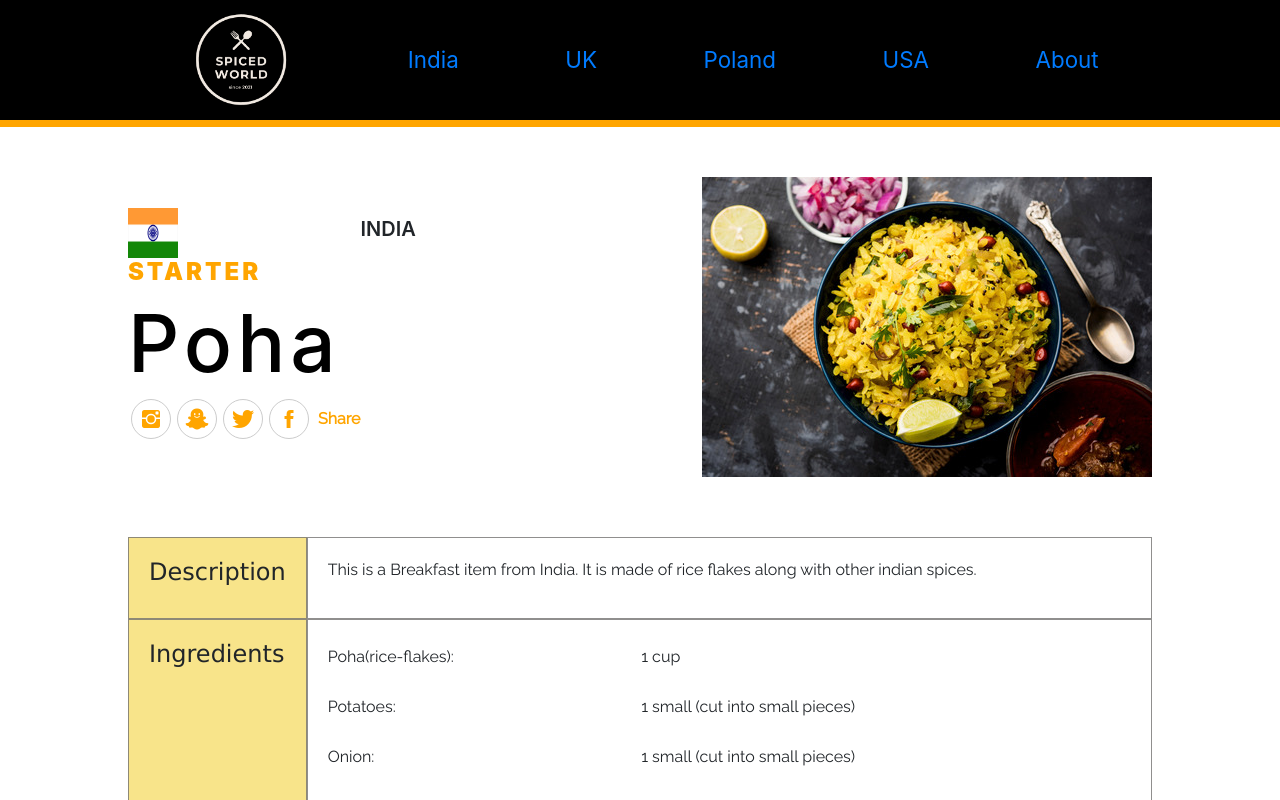
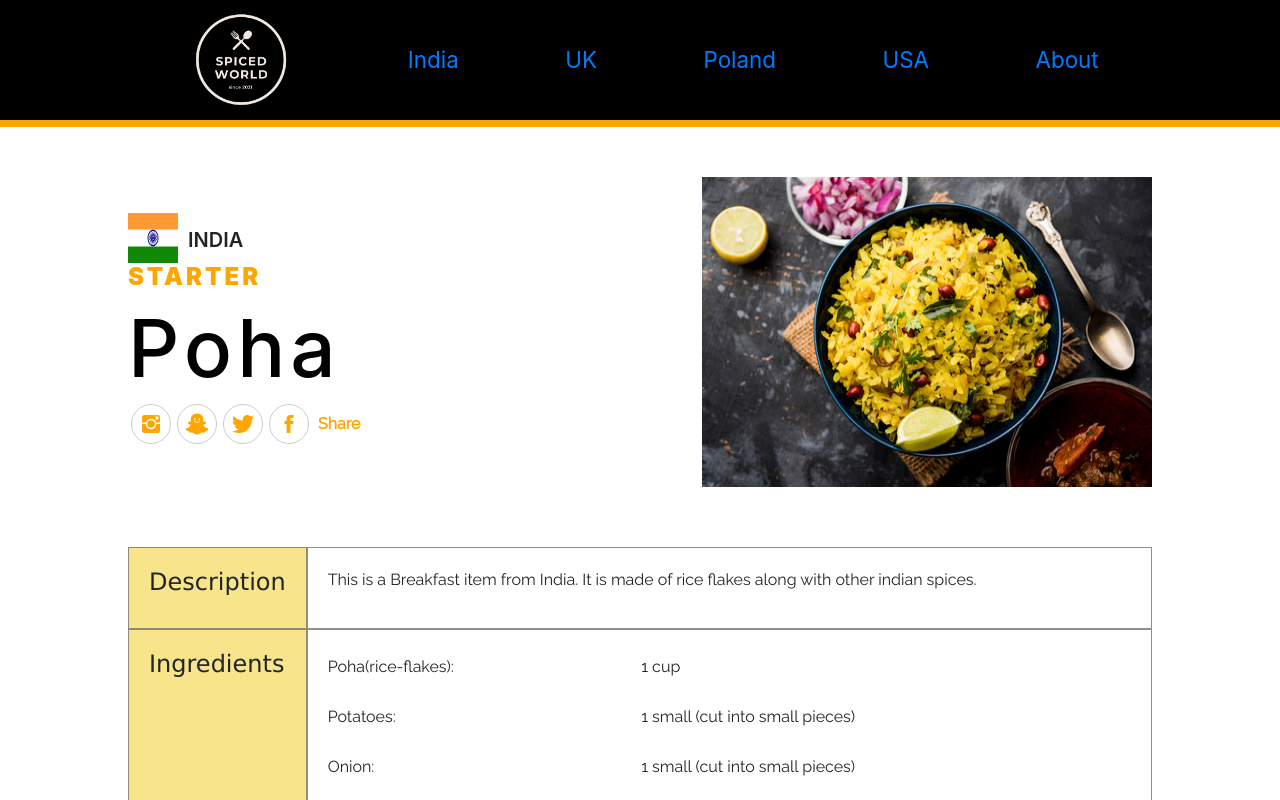
Before and after one commit to kavitatandel/cookbook, a React (Create React App) app: page /recipedesc in a window 1280 px wide. Shown: the top 800 px of the page. Built offline with nearby package versions, Linux system fonts and the light colour scheme.

Commit message:
added client

```diff
--- a/package.json
+++ b/package.json
@@ -7,6 +7,7 @@
     "@testing-library/react": "^12.1.2",
     "@testing-library/user-event": "^13.5.0",
     "axios": "^0.24.0",
+    "contentful": "^9.1.5",
     "react": "^17.0.2",
     "react-dom": "^17.0.2",
     "react-router-dom": "^6.2.1",
--- a/src/AppRouter.js
+++ b/src/AppRouter.js
@@ -1,11 +1,12 @@
-import {Route, Routes, Link} from 'react-router-dom';
+import { Route, Routes, Link } from 'react-router-dom';
 import Header from './component/Header'
 import Country from './component/Country'
 import Home from './component/Home'
 import About from './component/About'
+import RecipeDesc from './component/RecipeDesc'
 
-const AppRouter =  () => {
-	return(
+const AppRouter = () => {
+	return (
 		<>
 			<Header />
 			<Routes>
@@ -15,7 +16,7 @@ const AppRouter =  () => {
 				<Route path="poland" element={<Country />} />
 				<Route path="usa" element={<Country />} />
 				<Route path="about" element={<About />} />
-
+				<Route path="recipedesc" element={<RecipeDesc />} />
 			</Routes>
 
 		</>
--- a/src/component/Home.js
+++ b/src/component/Home.js
@@ -2,7 +2,8 @@ import styled from 'styled-components';
 //import IndiaFlag from '../Images/india.svg';
 import USAFlag from '../Images/united-states.svg';
 import UKFlag from '../Images/united-kingdom.svg';
-import PolandFlag from '../Images/poland.svg';
+// import PolandFlag from '../Images/poland.svg';
+//import PolandFlag from '../Images/Poland.jpg';
 import BackgroundImage from '../Images/home-background.png'
 
 //background-image: url("Images/home-background.png");
@@ -88,7 +89,7 @@ const Home = () => {
 
             <LinkHomeFlag href="CountryFoodUK.html" > <Embed src={UKFlag} />UK</LinkHomeFlag>
 
-                        <LinkHomeFlag href="CountryFoodPoland.html" > <Embed src={PolandFlag} />Poland</LinkHomeFlag>
+            <LinkHomeFlag href="CountryFoodPoland.html" > <Embed src={USAFlag} />Poland</LinkHomeFlag>
 
             <LinkHomeFlag href="CountryFoodUSA.html" > <Embed src={USAFlag} />USA</LinkHomeFlag>
           </DivHomeFlag>
--- a/src/component/RecipeDesc.js
+++ b/src/component/RecipeDesc.js
@@ -2,6 +2,7 @@ import '../StyleRecipeDesc.css'
 import styled from 'styled-components';
 import RecipeDescTitle from './RecipeDescTitle';
 import RecipeDescGrid from './RecipeDescGrid';
+import { useParams } from 'react-router';
 
 const DivMain = styled.div`
 width: 100%;
@@ -9,6 +10,15 @@ margin: 50px auto 0px auto;
 `;
 
 const RecipeDesc = () => {
+
+    //const recipeId=useParams();
+    const recipeId = 1;
+
+
+    const fetchRecipeById = () => {
+
+    }
+
     return (
         <>
             <DivMain>
--- a/src/component/RecipeDescTitle.js
+++ b/src/component/RecipeDescTitle.js
@@ -47,25 +47,19 @@ padding: 0px 0px;
 text-transform: uppercase;
 font-weight: 600;
 text-align:left;
+padding:15px 0px 0px 10px;
 `;
-
-// const TdImgCountry = styled.td`
-// display: inline-block;
-// text-align: left;
-// `;
 
 const TrCountryInfo = styled.tr`
 text-align:left;
 `;
 
 const TdCountryInfo = styled.td`
+display:flex;
 text-align:left;
 `;
 
-
-//this if for image size of the food
-//currently not working
-const ImageFood = styled.image`
+const ImageFood = styled.img`
 width: 450px;
 height: 310px;
 `;
@@ -103,34 +97,31 @@ const RecipeDescTitle = () => {
             <DivTitle>
                 <DivTitleInner>
                     <TableFlageAndTitle>
-                        {/* <tr style={{ textAlign: 'left' }}> */}
                         <TrCountryInfo>
                             <TdCountryInfo>
                                 <ImgCountryFlag src={IndiaFlag} alt="Country Flag" />
-                            </TdCountryInfo>
-                            <TdCountryInfo style={{ textAlign: 'left' }}>
                                 <H5CountryName>India</H5CountryName>
                             </TdCountryInfo>
                         </TrCountryInfo>
                         <TrCountryInfo>
-                            <TdCountryInfo colspan="2">
+                            <TdCountryInfo>
                                 <H4RecipeType>Starter</H4RecipeType>
                             </TdCountryInfo>
                         </TrCountryInfo>
                         <TrCountryInfo>
-                            <TdCountryInfo colspan="2">
+                            <TdCountryInfo>
                                 <H1RecipeName>Poha</H1RecipeName>
                             </TdCountryInfo>
                         </TrCountryInfo>
                         <TrCountryInfo>
-                            <TdCountryInfo colspan="2">
+                            <TdCountryInfo>
                                 <ShareRecipe />
                             </TdCountryInfo>
                         </TrCountryInfo>
                     </TableFlageAndTitle>
                 </DivTitleInner>
                 <DivImageRecipe>
-                    <img src={StarterPoha} alt="India Flag" />
+                    <ImageFood src={StarterPoha} alt="Food Photo" />
                 </DivImageRecipe>
             </DivTitle>
         </>
```
Also changed, not shown: src/component/Images/Client.js (added, +7 -0 lines), 2 other files (tests, documents, lock files or other folders). Lines whose indentation alone changed are shown as unchanged.
